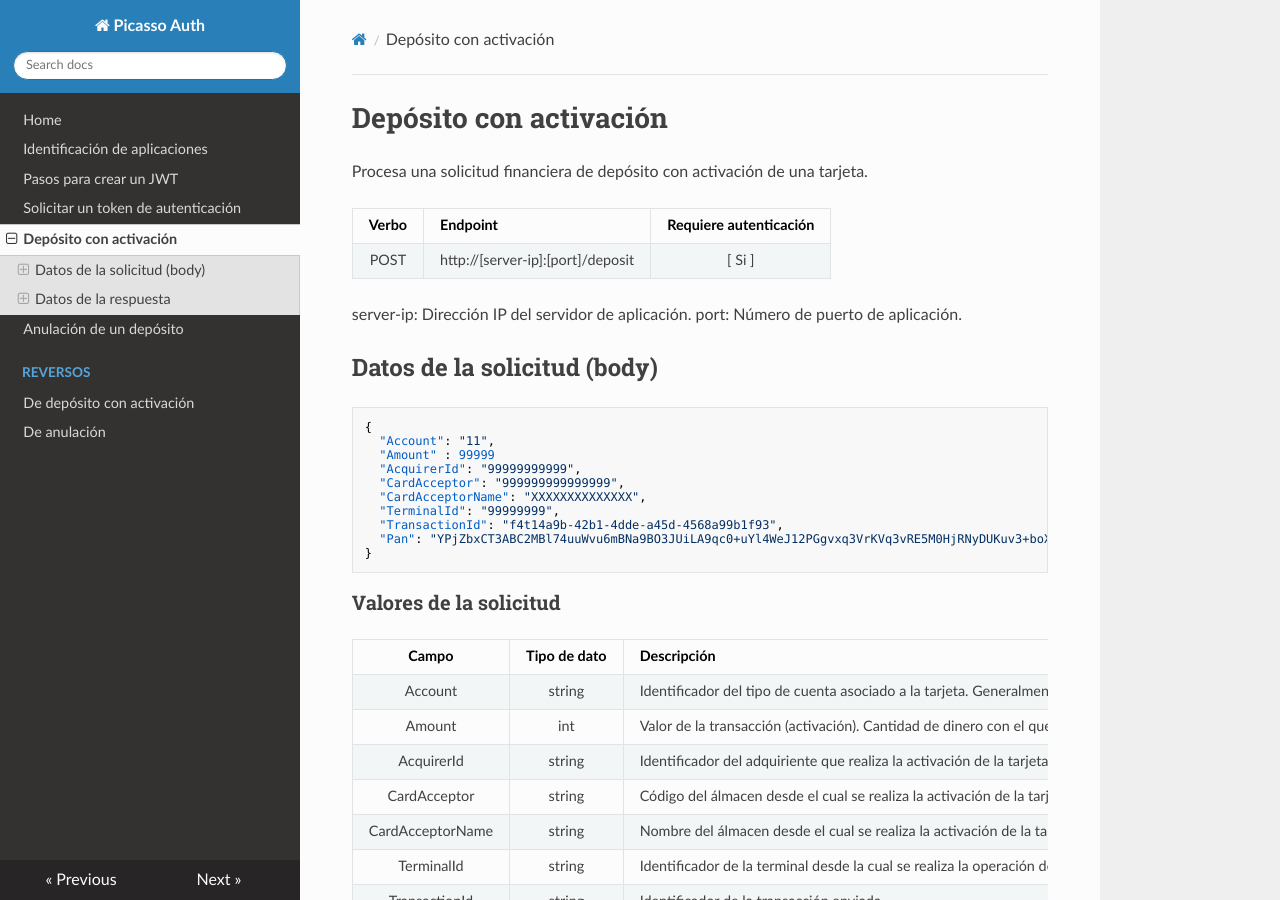
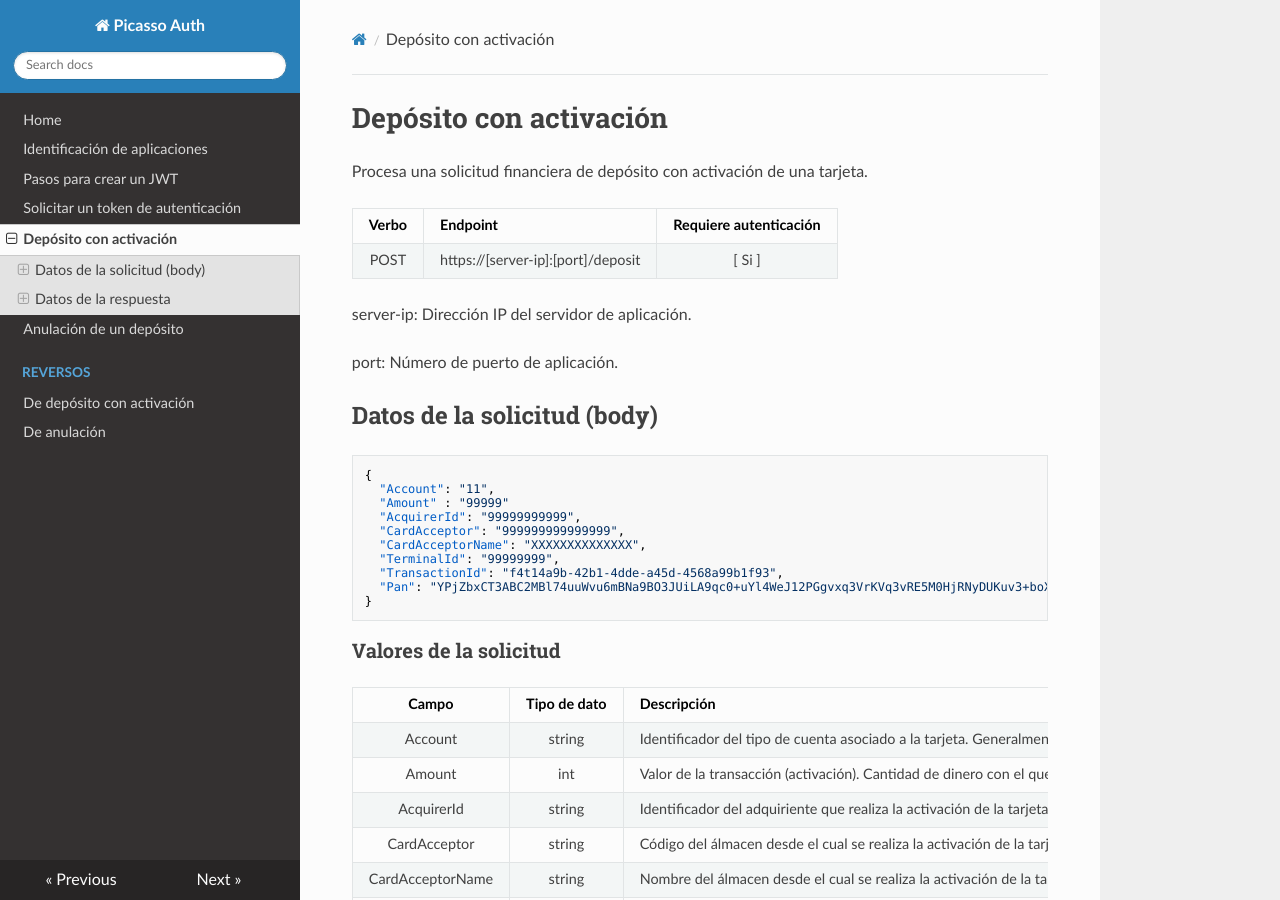
Before and after one commit to Picasso-api/Evertec-API, an MkDocs documentation site: the page built from docs/Deposit.md, in a window 1280 px wide and 900 px high. Built offline with MkDocs 1.6.1, drawn with Linux system fonts in a browser that asks for light colours; nearby versions of some CDN libraries.

Commit message:
Update Deposit.md

````diff
--- a/docs/Deposit.md
+++ b/docs/Deposit.md
@@ -4,9 +4,10 @@ Procesa una solicitud financiera de depósito con activación de una tarjeta.
 
 | Verbo | Endpoint                                      | Requiere autenticación |
 | :---: | --------------------------------------------- | :--------------------: |
-| POST  | http://[server-ip]:[port]/deposit            |          [ Si ]        |
+| POST  | https://[server-ip]:[port]/deposit            |          [ Si ]        |
 
 server-ip: Dirección IP del servidor de aplicación.
+
 port: Número de puerto de aplicación.
 
 ## Datos de la solicitud (body)
@@ -14,7 +15,7 @@ port: Número de puerto de aplicación.
 ```json
 {
   "Account": "11",
-  "Amount" : 99999
+  "Amount" : "99999"
   "AcquirerId": "99999999999",
   "CardAcceptor": "999999999999999",
   "CardAcceptorName": "XXXXXXXXXXXXXX",
````
